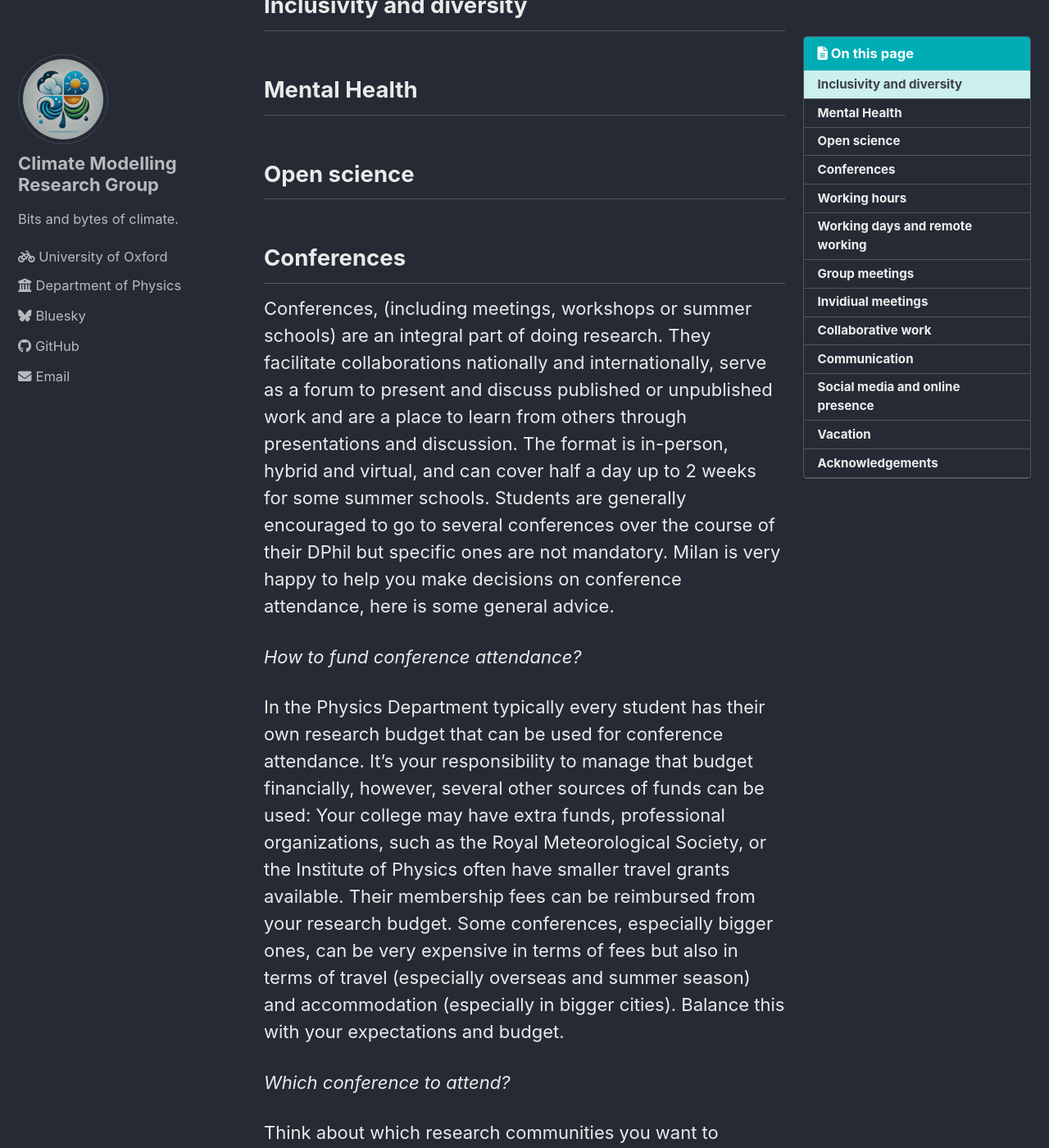
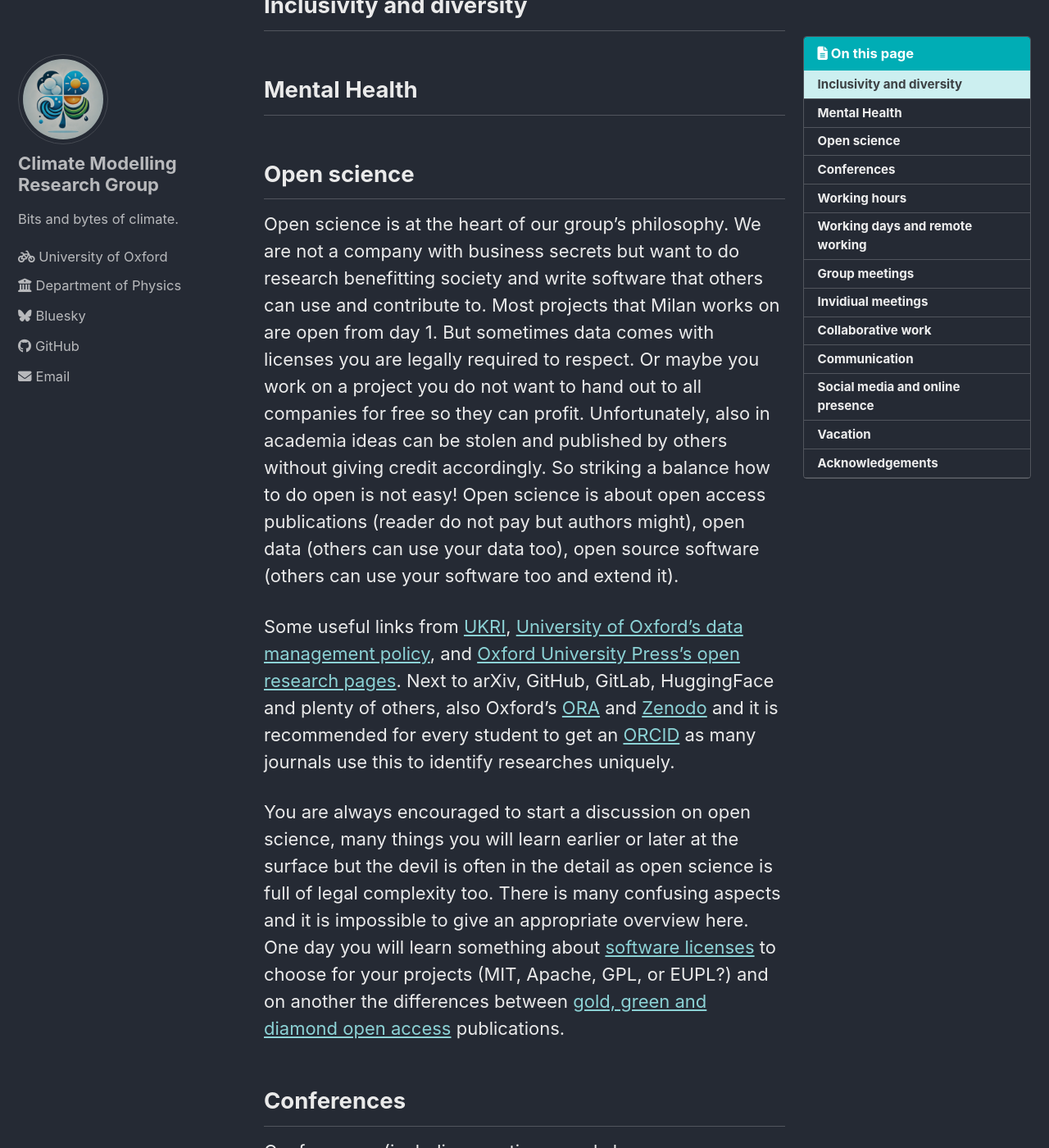
Before and after one commit to climate-modelling/climate-modelling.github.io, a Jekyll site: the page built from _pages/philosophy.md, in a window 1280 px wide and 1400 px high, scrolled down 520 px. Shown: the whole window at 82% size. Built offline with Jekyll 4.4.1, drawn with Linux system fonts in a browser that asks for light colours; cached includes are drawn as plain includes; some of the changed text lies outside the part shown.

Commit message:
open science and meetings

```diff
--- a/_pages/philosophy.md
+++ b/_pages/philosophy.md
@@ -20,6 +20,34 @@
 ## Mental Health
 
 ## Open science
+
+Open science is at the heart of our group's philosophy. We are not a company with business secrets
+but want to do research benefitting society and write software that others can use and contribute to.
+Most projects that Milan works on are open from day 1.
+But sometimes data comes with licenses you are legally required to respect.
+Or maybe you work on a project you do not want to hand out to all companies for free so they can profit.
+Unfortunately, also in academia ideas can be stolen and published by others without giving credit accordingly.
+So striking a balance how to do open is not easy!
+Open science is about open access publications (reader do not pay but authors might),
+open data (others can use your data too), open source software (others can use your software too and extend it).
+
+Some useful links from
+[UKRI](https://www.ukri.org/what-we-offer/supporting-healthy-research-and-innovation-culture/open-research/),
+[University of Oxford's data management policy](https://researchdata.ox.ac.uk/university-oxford-data-management-policy),
+and [Oxford University Press's open research pages](https://academic.oup.com/pages/open-research/open-access?login=true).
+Next to arXiv, GitHub, GitLab, HuggingFace and plenty of others, also Oxford's
+[ORA](https://ora.ox.ac.uk/) and [Zenodo](https://zenodo.org/) and it is recommended
+for every student to get an [ORCID](https://orcid.org/) as many journals use this to
+identify researches uniquely.
+
+You are always encouraged to start a discussion on open science, many things you will learn
+earlier or later at the surface but the devil is often in the detail as open science is full
+of legal complexity too. There is many confusing aspects and it is impossible to give an
+appropriate overview here. One day you will learn something about
+[software licenses](https://dev.to/juanisidoro/open-source-licenses-which-one-should-you-pick-mit-gpl-apache-agpl-and-more-2026-guide-p90)
+to choose for your projects (MIT, Apache, GPL, or EUPL?) and on another the differences
+between [gold, green and diamond open access](https://open-access.network/en/information/open-access-primers/green-and-gold)
+publications.
 
 ## Conferences
 
@@ -123,7 +151,29 @@
 
 ## Group meetings
 
+At the moment we have group meetings every other week roughly termly rescheduled to
+meet most group members' availabilities. While many research groups
+have it weekly, most of us also attend the meetings of other groups and so overall
+that easily becomes a bit much sometimes. But we might revisit this occasionally
+also depending on the size of the group. More people have more to say and so
+likely need more time to say what they want to say. Group meetings are losely
+mandatory. No questions asked but if you are in Oxford please come along unless
+you have important other conflicts that cannot be rescheduled.
+You can always join online too.
+
 ## Invidiual meetings
+
+Students have different preferences. Some like a scheduled meeting every week so
+they are booked into their supervisors calendar and either side can still cancel
+if there is nothing to discuss. Other students prefer to meet less regularly.
+There is a risk to have too many meetings but also to not make any progress
+because of many reasons that could be resolved in a meeting.
+Finding the right balance is always difficult and the ideal balance likely
+changes over time so both sides are encouraged to communicate their meeting
+needs. But as always students have a right to regular and useful supervision
+and should not feel comfortable to request them any time.
+Milan's door is also often for many parts of the day and you are welcome to pop
+by for questions. If that leads to a 1-hour discussion and loads of ideas, great!
 
 ## Collaborative work
 
```
